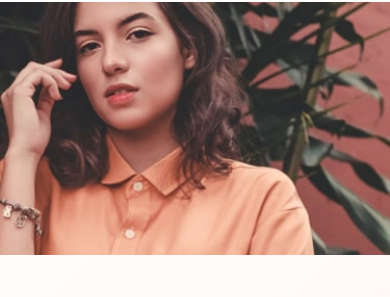
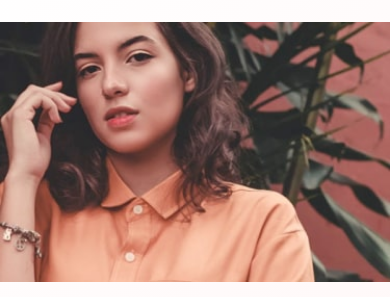
Before and after one commit to pabloTokuo/base-apparel-layout, a plain HTML site: page index.html in a window 390 px wide. Shown: the part 95-392 px from the top of the page. Drawn offline with Linux system fonts and the light colour scheme.

Commit message:
Mobile adjust

```diff
--- a/css/style.css
+++ b/css/style.css
@@ -248,10 +248,12 @@ input:focus {
   .container-all {
     display: grid;
     grid-template-columns: 1fr;
+    height: 100%;
+    min-height: 100vh;
   }
 
   .container-content {
-    height: 100vh;
+    height: auto;
     margin: 0;
   }
 
```
